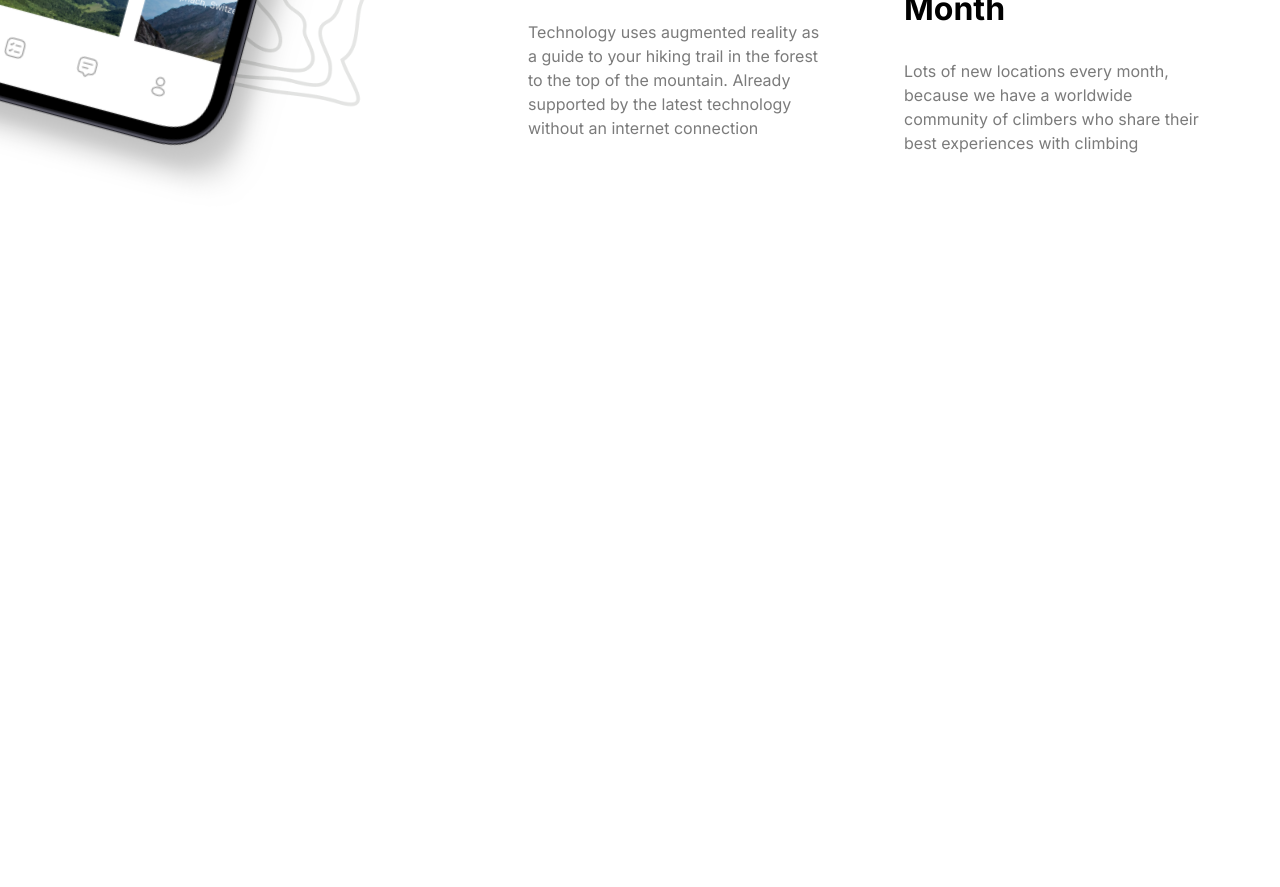
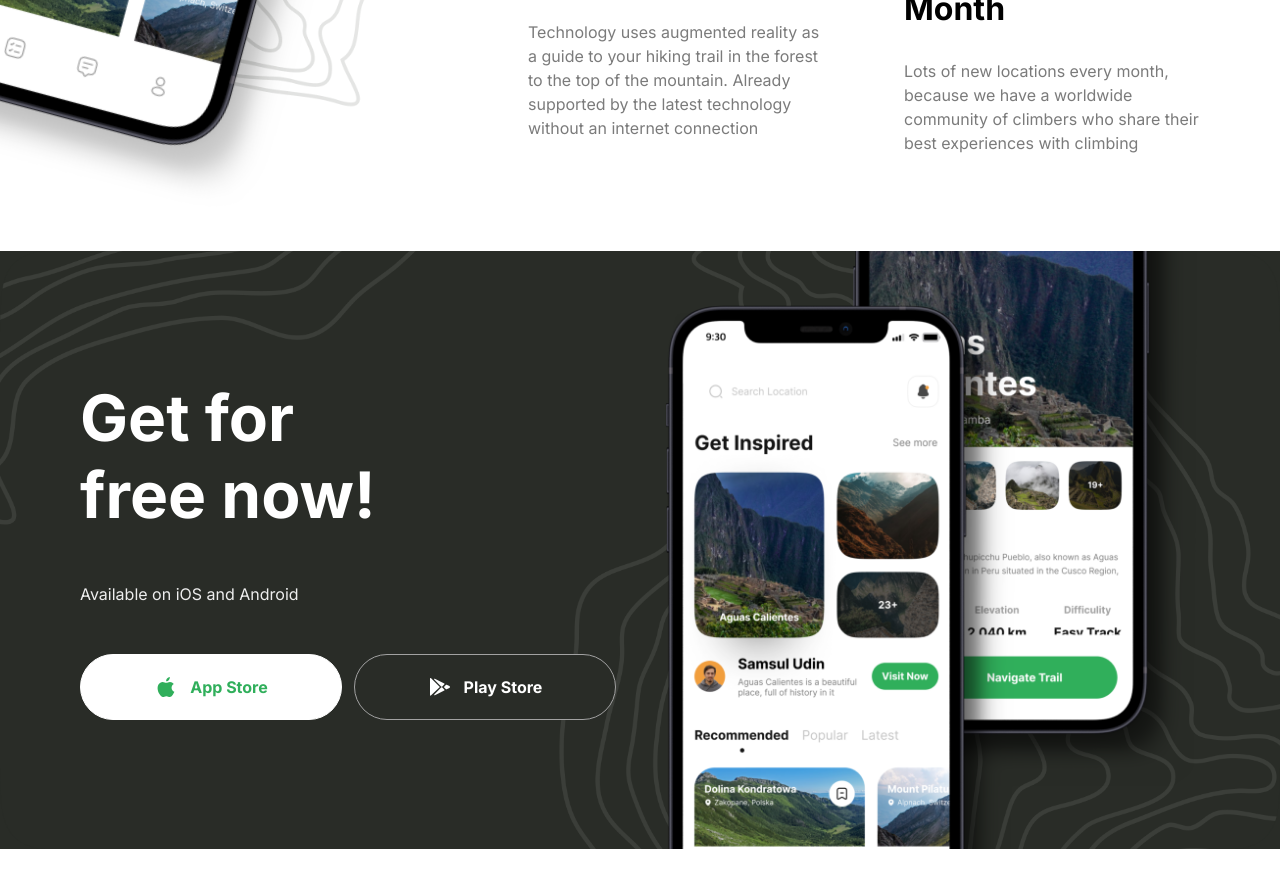
Before and after one commit to mehrabFronto/Travel-App-Project, a Next.js app: page / in a window 1280 px wide. Shown: the part 3520-4407 px from the top of the page. Before the commit the page ends 3771 px from the top, so only its background shows below. Built offline with nearby package versions, Linux system fonts and the light colour scheme.

Commit message:
GetApp section

```diff
--- a/app/page.tsx
+++ b/app/page.tsx
@@ -1,5 +1,6 @@
 import Camp from "@/components/Camp";
 import Features from "@/components/Features";
+import GetApp from "@/components/GetApp";
 import Guide from "@/components/Guide";
 import Hero from "@/components/Hero";
 
@@ -10,6 +11,7 @@ export default function Home() {
          <Camp />
          <Guide />
          <Features />
+         <GetApp />
       </>
    );
 }
--- a/common/Button.tsx
+++ b/common/Button.tsx
@@ -5,13 +5,16 @@ type ButtonProps = {
    label: string;
    icon?: string;
    variant: string;
+   full?: boolean;
 };
 
-const Button = ({ type, label, icon, variant }: ButtonProps) => {
+const Button = ({ type, label, icon, variant, full }: ButtonProps) => {
    return (
       <button
          type={type}
-         className={`flexCenter gap-x-3 rounded-full border ${variant}`}>
+         className={`flexCenter gap-x-3 rounded-full border ${
+            full && "w-full"
+         } ${variant}`}>
          {icon && (
             <Image
                src={icon}
@@ -20,7 +23,9 @@ const Button = ({ type, label, icon, variant }: ButtonProps) => {
                height={24}
             />
          )}
-         <label className="bold-16 whitespace-nowrap">{label}</label>
+         <label className="bold-16 whitespace-nowrap cursor-pointer">
+            {label}
+         </label>
       </button>
    );
 };
--- /dev/null
+++ b/components/GetApp.tsx
@@ -0,0 +1,46 @@
+import Button from "@/common/Button";
+import Image from "next/image";
+
+const GetApp = () => {
+   return (
+      <section className="flexCenter flex-col w-full pb-[100px]">
+         <div className="get-app">
+            <div className="z-20 w-full flex flex-1 flex-col items-start justify-center gap-12">
+               <h2 className="bold-40 lg:bold-64 xl:max-w-[320px]">
+                  Get for free now!
+               </h2>
+               <p className="regular-16 text-gray-10">
+                  Available on iOS and Android
+               </p>
+               <div className="w-full flex flex-col gap-3 whitespace-nowrap xl:flex-row">
+                  <Button
+                     type="button"
+                     label="App Store"
+                     icon="/apple.svg"
+                     variant="btn_white"
+                     full
+                  />
+                  <Button
+                     type="button"
+                     label="Play Store"
+                     icon="/android.svg"
+                     variant="btn_dark_green_outline"
+                     full
+                  />
+               </div>
+            </div>
+
+            <div className="flexEnd flex-1">
+               <Image
+                  src={"/phones.png"}
+                  alt="phones"
+                  width={550}
+                  height={870}
+               />
+            </div>
+         </div>
+      </section>
+   );
+};
+
+export default GetApp;
```
